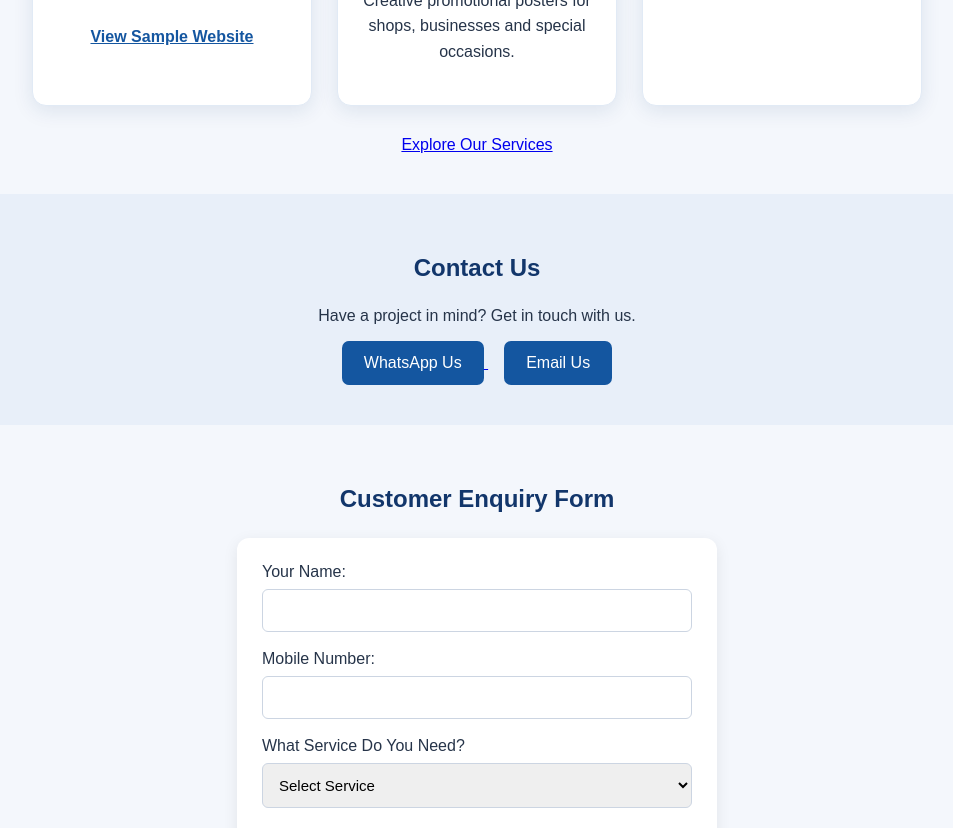
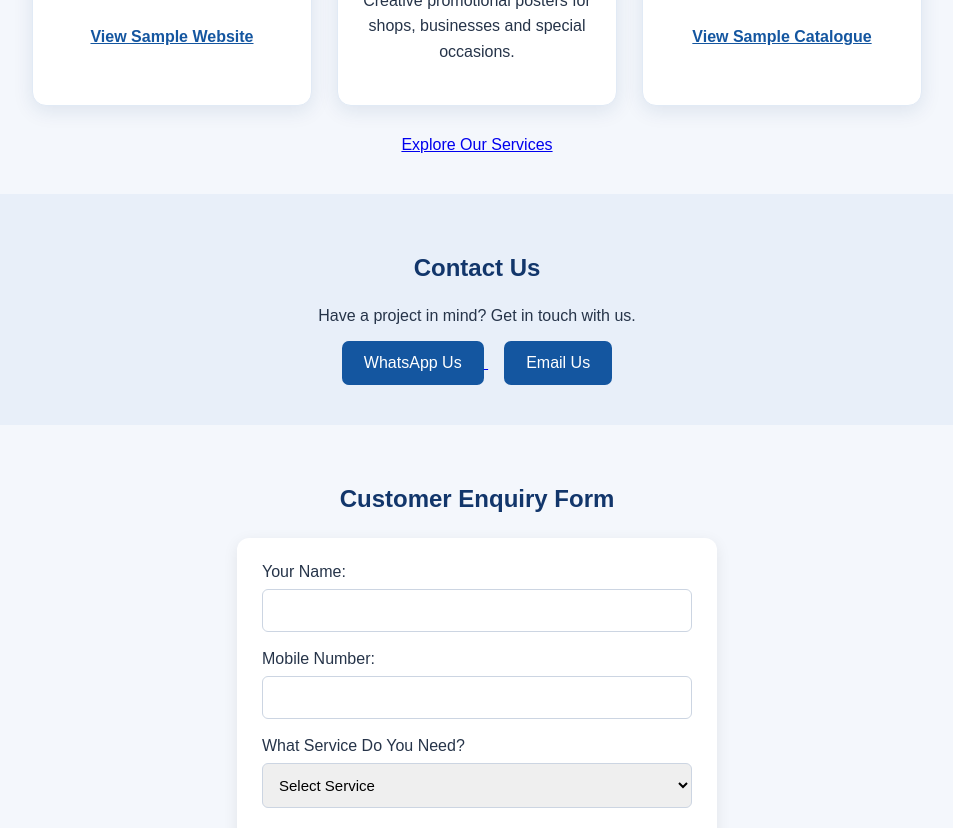
Before and after one commit to geethakamaly2007-png/thozilora-website, a plain HTML site: page index.html in a window 1280 px wide. Shown: the part 1647-2475 px from the top of the page, without its empty margins (163-1116 px from the left). Drawn offline with Linux system fonts and the light colour scheme.

Commit message:
Add PDF catalogue sample link to portfolio

```diff
--- a/index.html
+++ b/index.html
@@ -321,6 +321,11 @@ footer {
             <div class="portfolio-preview">📄</div>
             <h3>PDF & Catalogue Design</h3>
             <p>Clean and professional catalogues, brochures and business documents.</p>
+            <a href="Ammas_Kitchen_Sample_Catalogue.pdf"
+   target="_blank"
+   style="display:inline-block; margin-top:15px; color:#1456a0; font-weight:bold;">
+   View Sample Catalogue
+</a>
         </div>
 
     </div>
```
